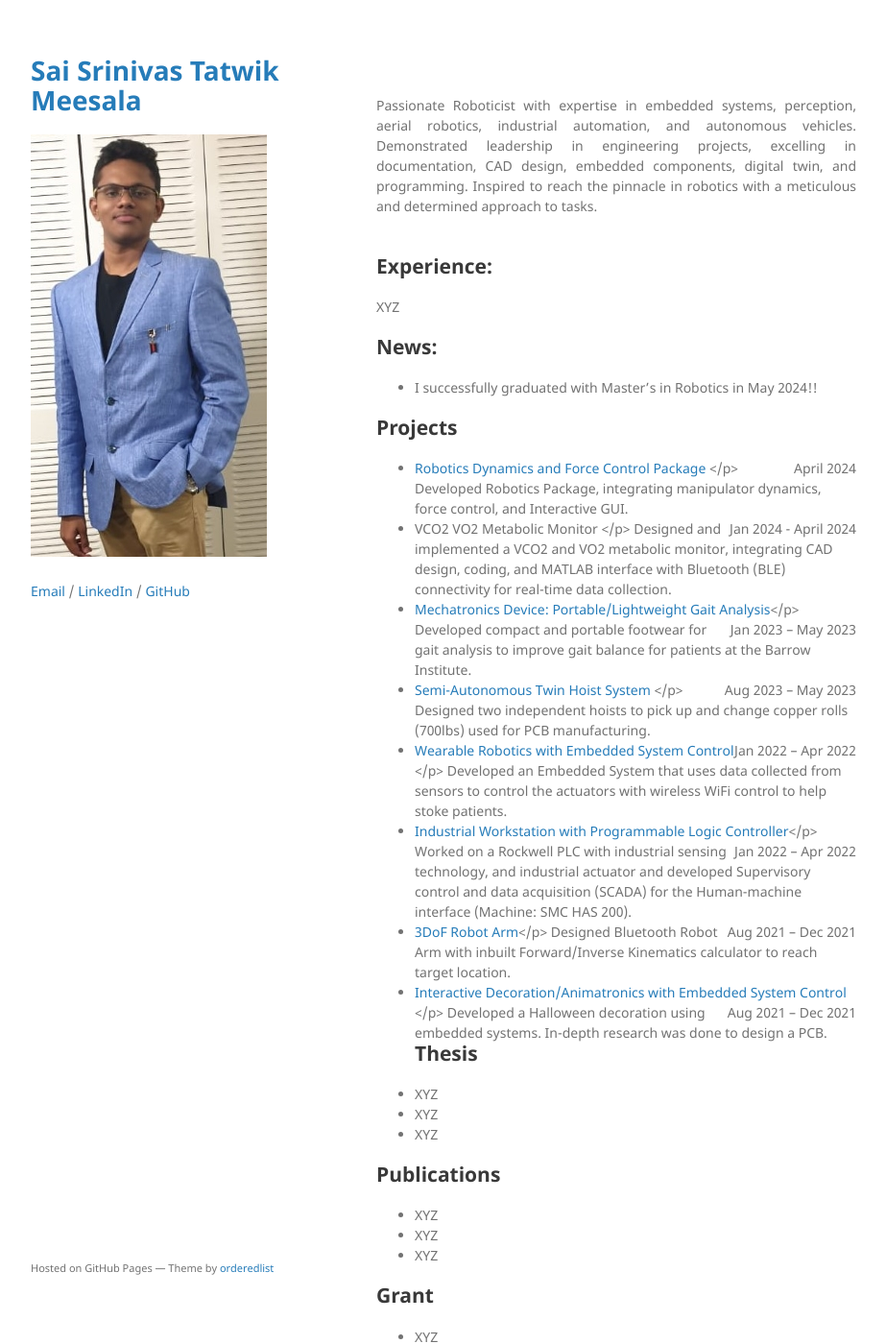
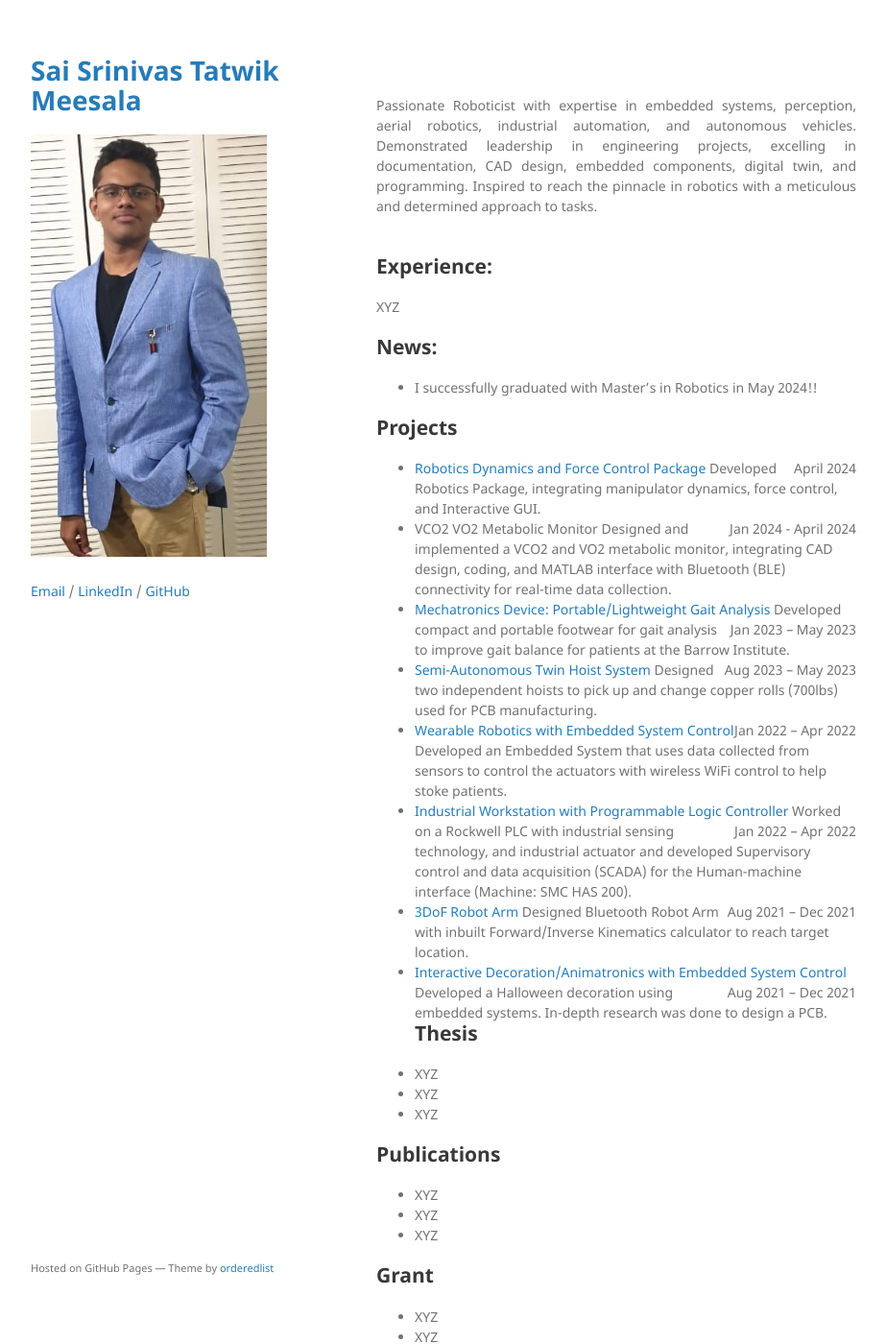
Before and after one commit to Tatwik19/Tatwik19.github.io, a Jekyll site: the page built from index.md, in a window 1280 px wide and 1400 px high. Shown: the whole window at 96% size, without its empty margins (178-1101 px from the left). Built offline with Jekyll 4.4.1, drawn with Linux system fonts in a browser that asks for light colours; the repository's description, which GitHub fills in, is left out.

Commit message:
Update index.md

```diff
--- a/index.md
+++ b/index.md
@@ -12,22 +12,22 @@ XYZ
 *	I successfully graduated with Master's in Robotics in May 2024!!
 
 ## Projects
-*	[Robotics Dynamics and Force Control Package](https://github.com/thulsonASU/robot_sim) <span style="float:right;">April 2024</span> </p>
+*	[Robotics Dynamics and Force Control Package](https://github.com/thulsonASU/robot_sim) <span style="float:right;">April 2024</span>
     Developed Robotics Package, integrating manipulator dynamics, force control, and Interactive GUI.
-*    VCO2 VO2 Metabolic Monitor<span style="float:right;">Jan 2024 - April 2024</span> </p>
+*    VCO2 VO2 Metabolic Monitor<span style="float:right;">Jan 2024 - April 2024</span>
     Designed and implemented a VCO2 and VO2 metabolic monitor, integrating CAD design, coding, and MATLAB interface with Bluetooth (BLE) connectivity for real-time data collection.
-*	[Mechatronics Device: Portable/Lightweight Gait Analysis](https://github.com/Tatwik19/SoulTech-Portable-Gait-Analysis-Device)<span style="float:right;">Jan 2023 – May 2023</span></p>
+*	[Mechatronics Device: Portable/Lightweight Gait Analysis](https://github.com/Tatwik19/SoulTech-Portable-Gait-Analysis-Device)<span style="float:right;">Jan 2023 – May 2023</span>
     Developed compact and portable footwear for gait analysis to improve gait balance for patients at the Barrow
 Institute.
-*	[Semi-Autonomous Twin Hoist System](https://github.com/Tatwik19/24-Increasing-Changeover-Capabilities-at-Isola)<span style="float:right;">Aug 2023 – May 2023</span> </p>
+*	[Semi-Autonomous Twin Hoist System](https://github.com/Tatwik19/24-Increasing-Changeover-Capabilities-at-Isola)<span style="float:right;">Aug 2023 – May 2023</span>
 Designed two independent hoists to pick up and change copper rolls (700lbs) used for PCB manufacturing.
-*	[Wearable Robotics with Embedded System Control](https://github.com/Tatwik19/Team205-Watching-Distance)<span style="float:right;">Jan 2022 – Apr 2022</span></p>
+*	[Wearable Robotics with Embedded System Control](https://github.com/Tatwik19/Team205-Watching-Distance)<span style="float:right;">Jan 2022 – Apr 2022</span>
 Developed an Embedded System that uses data collected from sensors to control the actuators with wireless WiFi control to help stoke patients.
-*	[Industrial Workstation with Programmable Logic Controller](/assets/Projects/HAS%20PLC/)<span style="float:right;">Jan 2022 – Apr 2022</span></p>
+*	[Industrial Workstation with Programmable Logic Controller](/assets/Projects/HAS%20PLC/)<span style="float:right;">Jan 2022 – Apr 2022</span>
 Worked on a Rockwell PLC with industrial sensing technology, and industrial actuator and developed Supervisory control and data acquisition (SCADA) for the Human-machine interface (Machine: SMC HAS 200).
-*	[3DoF Robot Arm](/assets/Projects/3DoF%20Robot/)<span style="float:right;">Aug 2021 – Dec 2021</span></p>
+*	[3DoF Robot Arm](/assets/Projects/3DoF%20Robot/)<span style="float:right;">Aug 2021 – Dec 2021</span>
 Designed Bluetooth Robot Arm with inbuilt Forward/Inverse Kinematics calculator to reach target location.
-*	[Interactive Decoration/Animatronics with Embedded System Control](/assets/Projects/Final%20Design%20-%20Not%20Creepy%20Elf/)<span style="float:right;">Aug 2021 – Dec 2021</span></p>
+*	[Interactive Decoration/Animatronics with Embedded System Control](/assets/Projects/Final%20Design%20-%20Not%20Creepy%20Elf/)<span style="float:right;">Aug 2021 – Dec 2021</span>
 Developed a Halloween decoration using embedded systems. In-depth research was done to design a PCB.
 ## Thesis
 *	XYZ
```
